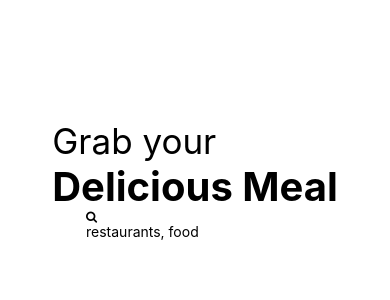
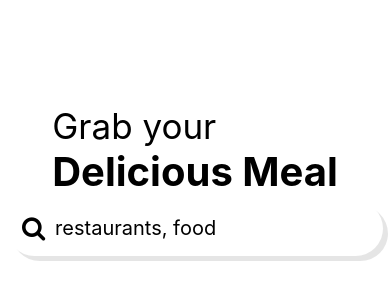
Before and after one commit to ivantrj/restaurants-search, a React Native app: screen / in a window 390 px wide. Shown: the part 272-572 px from the top of the page. Built offline with nearby package versions, Linux system fonts and the light colour scheme.

Commit message:
style search bar

```diff
--- /dev/null
+++ b/src/commpn/styles.js
@@ -0,0 +1,6 @@
+export const elevation = {
+  shadowColor: "black",
+  shadowOffset: { width: 5, height: 5 },
+  elevation: 5,
+  shadowOpacity: 0.1,
+};
--- a/src/components/Search.js
+++ b/src/components/Search.js
@@ -1,11 +1,28 @@
-import { View, TextInput } from "react-native";
+import { View, TextInput, StyleSheet } from "react-native";
 import { FontAwesome } from "@expo/vector-icons";
+import { elevation } from "../commpn/styles";
 
 export default function Search() {
   return (
-    <View>
-      <FontAwesome name="search" />
-      <TextInput placeholder="restaurants, food" />
+    <View style={[styles.container, styles.elevation]}>
+      <FontAwesome name="search" size={25} />
+      <TextInput style={styles.input} placeholder="restaurants, food" />
     </View>
   );
 }
+
+const styles = StyleSheet.create({
+  container: {
+    flexDirection: "row",
+    marginHorizontal: 25,
+    marginTop: 5,
+    backgroundColor: "white",
+    padding: 15,
+    borderRadius: 40,
+  },
+  elevation,
+  input: {
+    fontSize: 20,
+    marginLeft: 10,
+  },
+});
```
